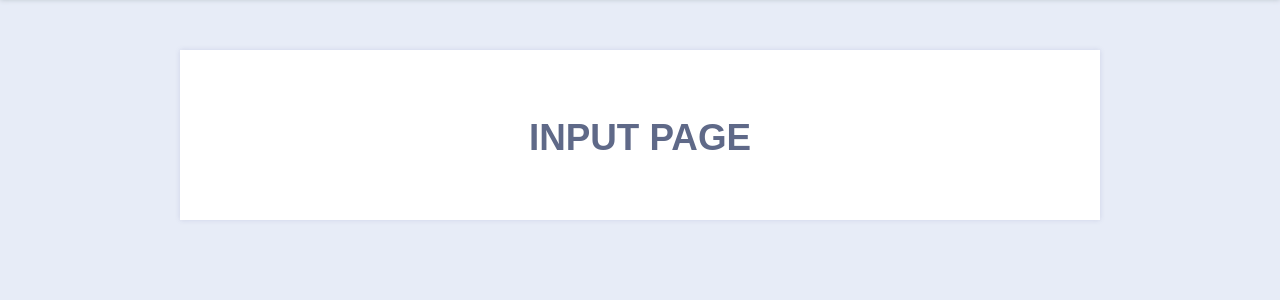
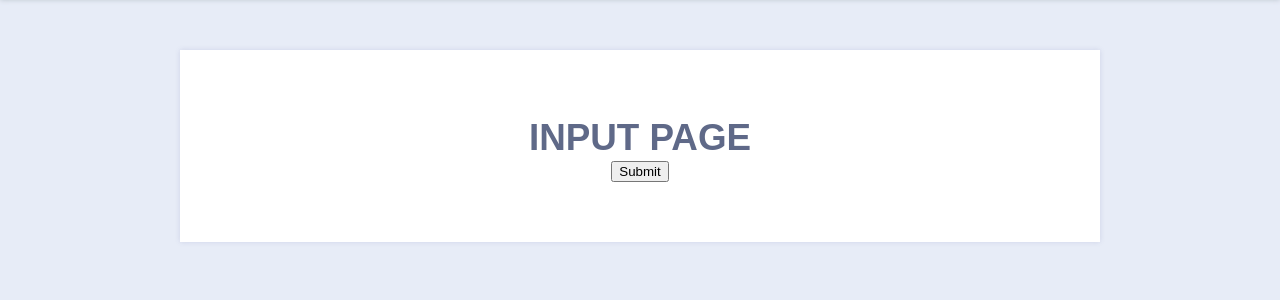
Before and after one commit to bdjohnson529/plotlydash-flask-tutorial, a Flask app: page /inputpage/ in a window 1280 px wide. Shown: the part 129-429 px from the top of the page. Run offline with Flask 3, Linux system fonts and the light colour scheme; some libraries are stand-ins or nearby versions; some web fonts are replaced.

Commit message:
add button

```diff
--- a/src/templates/inputpage.html
+++ b/src/templates/inputpage.html
@@ -3,5 +3,6 @@
 {% block content %}
 <div class="card">
   <h1 class="site-title">{{ title }}</h1>
+  <input type = "button" onclick = "sayHello()" value = "Submit" />
 </div>
 {% endblock %}
```
